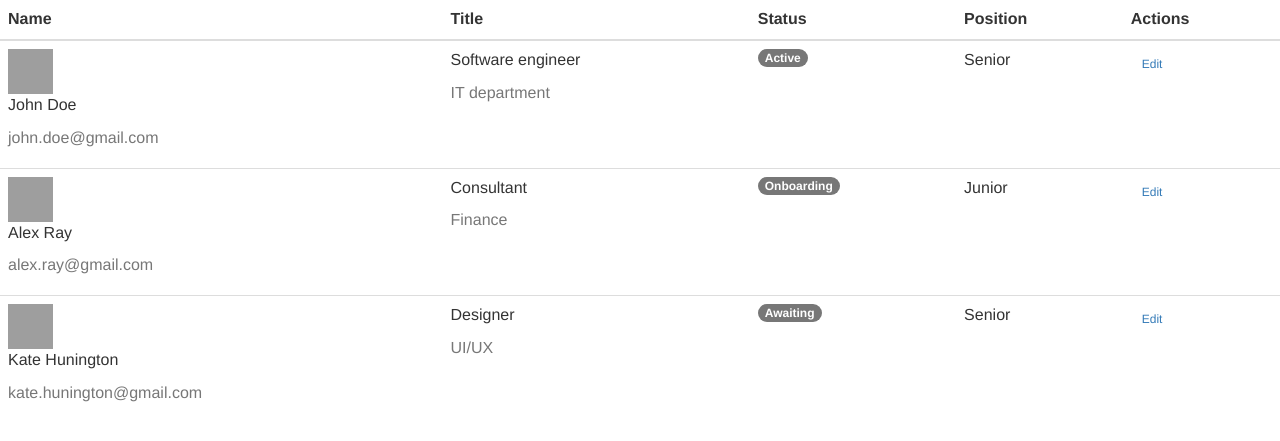
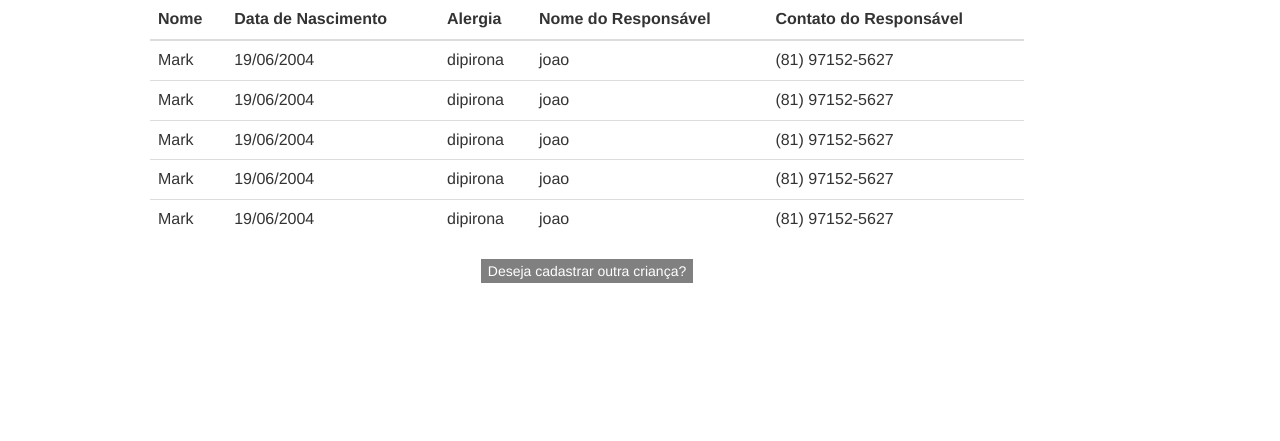
Before and after one commit to Malucoimbr/Florescer, a Django app: page /ListarCriancas in a window 1280 px wide. Shown: the top 441 px of the page. Run offline with Django 4.2, Linux system fonts and the light colour scheme; some libraries are stand-ins or nearby versions; grey boxes are pictures that could not be loaded.

Commit message:
listar crianças

```diff
--- a/Florescer_Project/Florescer_app/templates/ListarCriancas.html
+++ b/Florescer_Project/Florescer_app/templates/ListarCriancas.html
@@ -12,121 +12,75 @@
     <meta charset="UTF-8" />
     <meta name="viewport" content="width=device-width, initial-scale=1.0" />
     <title>Document</title>
+    <style>
+      .center-content {
+        display: flex;
+        justify-content: center;
+        align-items: center;
+        width: 80%;
+        padding-left: 150px;
+      }
+
+      .buttonListar {
+        background-color: gray;
+        color: white;
+        border: 1px solid gray;
+      }
+    </style>
   </head>
   <body>
-    <table class="table align-middle mb-0 bg-white">
-      <thead class="bg-light">
+    <div class="center-content">
+      <table class="table">
+        <thead>
           <tr>
-          <th>Name</th>
-          <th>Title</th>
-          <th>Status</th>
-          <th>Position</th>
-          <th>Actions</th>
+            <th scope="col">Nome</th>
+            <th scope="col">Data de Nascimento</th>
+            <th scope="col">Alergia</th>
+            <th scope="col">Nome do Responsável</th>
+            <th scope="col">Contato do Responsável</th>
           </tr>
         </thead>
         <tbody>
-        <tr>
-          <td>
-            <div class="d-flex align-items-center">
-              <img
-                src="https://mdbootstrap.com/img/new/avatars/8.jpg"
-                alt=""
-                style="width: 45px; height: 45px"
-                class="rounded-circle"
-              />
-              <div class="ms-3">
-                <p class="fw-bold mb-1">John Doe</p>
-                <p class="text-muted mb-0">john.doe@gmail.com</p>
-              </div>
-            </div>
-          </td>
-          <td>
-            <p class="fw-normal mb-1">Software engineer</p>
-            <p class="text-muted mb-0">IT department</p>
-          </td>
-          <td>
-            <span class="badge badge-success rounded-pill d-inline"
-              >Active</span
-            >
-          </td>
-          <td>Senior</td>
-          <td>
-            <button type="button" class="btn btn-link btn-sm btn-rounded">
-              Edit
-            </button>
-          </td>
+          <tr class="table-active">
+            <td>Mark</td>
+            <td>19/06/2004</td>
+            <td>dipirona</td>
+            <td>joao</td>
+            <td>(81) 97152-5627</td>
           </tr>
-        <tr>
-          <td>
-            <div class="d-flex align-items-center">
-              <img
-                src="https://mdbootstrap.com/img/new/avatars/6.jpg"
-                class="rounded-circle"
-                alt=""
-                style="width: 45px; height: 45px"
-              />
-              <div class="ms-3">
-                <p class="fw-bold mb-1">Alex Ray</p>
-                <p class="text-muted mb-0">alex.ray@gmail.com</p>
-              </div>
-            </div>
-          </td>
-          <td>
-            <p class="fw-normal mb-1">Consultant</p>
-            <p class="text-muted mb-0">Finance</p>
-          </td>
-          <td>
-            <span class="badge badge-primary rounded-pill d-inline"
-              >Onboarding</span
-            >
-          </td>
-          <td>Junior</td>
-          <td>
-            <button
-              type="button"
-              class="btn btn-link btn-rounded btn-sm fw-bold"
-              data-mdb-ripple-color="dark"
-            >
-              Edit
-            </button>
-          </td>
+          <tr class="table-active">
+            <td>Mark</td>
+            <td>19/06/2004</td>
+            <td>dipirona</td>
+            <td>joao</td>
+            <td>(81) 97152-5627</td>
           </tr>
-        <tr>
-          <td>
-            <div class="d-flex align-items-center">
-              <img
-                src="https://mdbootstrap.com/img/new/avatars/7.jpg"
-                class="rounded-circle"
-                alt=""
-                style="width: 45px; height: 45px"
-              />
-              <div class="ms-3">
-                <p class="fw-bold mb-1">Kate Hunington</p>
-                <p class="text-muted mb-0">kate.hunington@gmail.com</p>
-              </div>
-            </div>
-          </td>
-          <td>
-            <p class="fw-normal mb-1">Designer</p>
-            <p class="text-muted mb-0">UI/UX</p>
-          </td>
-          <td>
-            <span class="badge badge-warning rounded-pill d-inline"
-              >Awaiting</span
-            >
-          </td>
-          <td>Senior</td>
-          <td>
-            <button
-              type="button"
-              class="btn btn-link btn-rounded btn-sm fw-bold"
-              data-mdb-ripple-color="dark"
-            >
-              Edit
-            </button>
-          </td>
+          <tr class="table-active">
+            <td>Mark</td>
+            <td>19/06/2004</td>
+            <td>dipirona</td>
+            <td>joao</td>
+            <td>(81) 97152-5627</td>
+          </tr>
+          <tr class="table-active">
+            <td>Mark</td>
+            <td>19/06/2004</td>
+            <td>dipirona</td>
+            <td>joao</td>
+            <td>(81) 97152-5627</td>
+          </tr>
+          <tr class="table-active">
+            <td>Mark</td>
+            <td>19/06/2004</td>
+            <td>dipirona</td>
+            <td>joao</td>
+            <td>(81) 97152-5627</td>
           </tr>
         </tbody>
       </table>
+    </div>
+    <div class="center-content">
+      <button class="buttonListar">Deseja cadastrar outra criança?</button>
+    </div>
   </body>
 </html>
```
Lines whose indentation alone changed are shown as unchanged.
